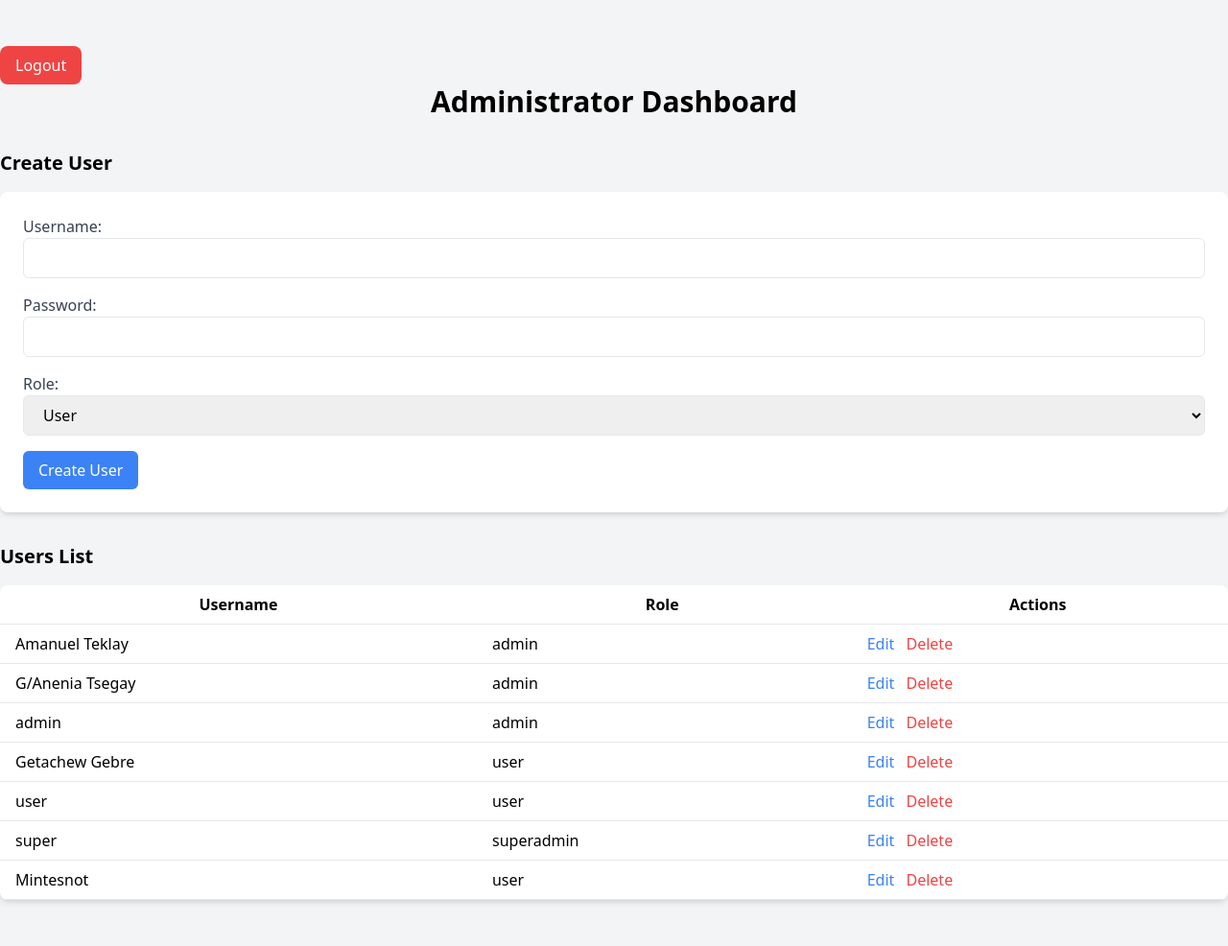
After one commit to Mintesnot-Shigute/Transport-System, a Flask app: template templates/admin_dashboard.html in a window 1280 px wide. The commit adds this page. Shown: the whole page at 96% size. Run offline with Flask 3, Linux system fonts and the light colour scheme; the template is opened without the code that fills it: values that come from a table or form of the project are taken from there, others are empty.

Commit message:
admin dashboard

```diff
--- a/app.py
+++ b/app.py
@@ -95,6 +95,8 @@ def login():
             print(f"Session data: {session}")  # Debugging line
             if user.role == 'admin':
                 return redirect(url_for('driver_list'))
+            if user.role == 'superadmin':
+                return redirect(url_for('admin_dashboard'))
             else:
                 return redirect(url_for('userDashboard'))
         else:
@@ -277,6 +279,60 @@ def confirmation():
 
     # Render the template with the filtered documents
     return render_template('confirmation.html', documents=documents)
+
+
+@app.route('/admin_dashboard', methods=['GET', 'POST'])
+@role_required('superadmin')
+def admin_dashboard():
+    users = User.query.all()
+
+    if request.method == 'POST':
+        action = request.form.get('action')
+
+        if action == 'create':
+            username = request.form['username']
+            password = request.form['password']
+            role = request.form['role']
+            new_user = User(username=username, password=password, role=role)
+
+            try:
+                db.session.add(new_user)
+                db.session.commit()
+                flash('User created successfully!', 'success')
+            except IntegrityError:
+                db.session.rollback()
+                flash('Error: User could not be created.', 'danger')
+
+        elif action == 'update':
+            user_id = request.form['user_id']
+            user = User.query.get_or_404(user_id)
+            user.username = request.form['username']
+            user.password = request.form['password']
+            user.role = request.form['role']
+
+            try:
+                db.session.commit()
+                flash('User updated successfully!', 'success')
+            except IntegrityError:
+                db.session.rollback()
+                flash('Error: User could not be updated.', 'danger')
+
+        elif action == 'delete':
+            user_id = request.form['user_id']
+            user = User.query.get_or_404(user_id)
+            try:
+                db.session.delete(user)
+                db.session.commit()
+                flash('User deleted successfully!', 'success')
+            except IntegrityError:
+                db.session.rollback()
+                flash('Error: User could not be deleted.', 'danger')
+
+        return redirect(url_for('admin_dashboard'))
+
+    return render_template('admin_dashboard.html', users=users)
+
+
 @app.route('/approve/<int:record_id>', methods=['POST'])
 def approve_record(record_id):
     record = TransportRecord.query.get_or_404(record_id)
--- a/create_users.py
+++ b/create_users.py
@@ -13,6 +13,8 @@ def create_default_users():
             # Create regular users
             user1 = User(username='Getachew Gebre', password='1234', role='user')
             user2 = User(username='user', password='1234', role='user')
+            superAdmin = User(username='super', password='1234', role='superadmin')
+
 
             # Add users to the session
             db.session.add(admin1)
@@ -20,6 +22,8 @@ def create_default_users():
             db.session.add(admin3)
             db.session.add(user1)
             db.session.add(user2)
+            db.session.add(superAdmin)
+
 
             # Commit the transaction
             db.session.commit()
--- /dev/null
+++ b/templates/admin_dashboard.html
@@ -0,0 +1,93 @@
+<!DOCTYPE html>
+<html lang="en">
+<head>
+    <meta charset="UTF-8">
+    <meta name="viewport" content="width=device-width, initial-scale=1.0">
+    <title>Admin Dashboard</title>
+    <link href="https://cdn.jsdelivr.net/npm/tailwindcss@2.2.19/dist/tailwind.min.css" rel="stylesheet">
+</head>
+<body class="bg-gray-100">
+    <div class="container mx-auto py-12">
+        <button
+                class="bg-red-500 text-white py-2 px-4 rounded-lg hover:bg-red-600 focus:outline-none focus:ring-2 focus:ring-red-500 focus:ring-offset-2 transition-all duration-300"
+                onclick="window.location.href='/logout'">
+                Logout
+            </button>
+        <h1 class="text-3xl font-bold text-center mb-8">Administrator Dashboard</h1>
+
+        <!-- Create User Form -->
+        <h2 class="text-xl font-bold mb-4">Create User</h2>
+        <form action="{{ url_for('admin_dashboard') }}" method="POST" class="bg-white shadow-md rounded-lg p-6 mb-8">
+            <input type="hidden" name="action" value="create">
+            <div class="mb-4">
+                <label for="username" class="block text-gray-700">Username:</label>
+                <input type="text" name="username" id="username" class="w-full px-4 py-2 rounded-md border" required>
+            </div>
+            <div class="mb-4">
+                <label for="password" class="block text-gray-700">Password:</label>
+                <input type="password" name="password" id="password" class="w-full px-4 py-2 rounded-md border" required>
+            </div>
+            <div class="mb-4">
+                <label for="role" class="block text-gray-700">Role:</label>
+                <select name="role" id="role" class="w-full px-4 py-2 rounded-md border" required>
+                    <option value="user">User</option>
+                    <option value="user">Approver</option>
+                    <option value="admin">Administrator</option>
+                </select>
+            </div>
+            <button type="submit" class="bg-blue-500 text-white px-4 py-2 rounded-md">Create User</button>
+        </form>
+
+        <!-- Users List with Update and Delete Actions -->
+        <h2 class="text-xl font-bold mb-4">Users List</h2>
+        <table class="min-w-full bg-white shadow-md rounded-lg">
+            <thead>
+                <tr>
+                    <th class="py-2 px-4 border-b">Username</th>
+                    <th class="py-2 px-4 border-b">Role</th>
+                    <th class="py-2 px-4 border-b">Actions</th>
+                </tr>
+            </thead>
+            <tbody>
+                {% for user in users %}
+                <tr>
+                    <td class="py-2 px-4 border-b">{{ user.username }}</td>
+                    <td class="py-2 px-4 border-b">{{ user.role }}</td>
+                    <td class="py-2 px-4 border-b">
+                        <!-- Update Form (Hidden by default) -->
+                        <form action="{{ url_for('admin_dashboard') }}" method="POST" class="inline-block">
+                            <input type="hidden" name="action" value="update">
+                            <input type="hidden" name="user_id" value="{{ user.id }}">
+                            <div class="hidden update-form">
+                                <input type="text" name="username" value="{{ user.username }}" class="border rounded-md px-2 py-1 mb-2">
+                                <input type="password" name="password" placeholder="New Password" class="border rounded-md px-2 py-1 mb-2">
+                                <select name="role" class="border rounded-md px-2 py-1 mb-2">
+                                    <option value="user" {% if user.role == 'user' %}selected{% endif %}>User</option>
+                                    <option value="admin" {% if user.role == 'admin' %}selected{% endif %}>Admin</option>
+                                </select>
+                                <button type="submit" class="bg-green-500 text-white px-2 py-1 rounded-md">Update</button>
+                            </div>
+                        </form>
+                        <button onclick="toggleUpdateForm(this)" class="text-blue-500">Edit</button>
+
+                        <!-- Delete Form -->
+                        <form action="{{ url_for('admin_dashboard') }}" method="POST" class="inline-block">
+                            <input type="hidden" name="action" value="delete">
+                            <input type="hidden" name="user_id" value="{{ user.id }}">
+                            <button type="submit" class="text-red-500 ml-2">Delete</button>
+                        </form>
+                    </td>
+                </tr>
+                {% endfor %}
+            </tbody>
+        </table>
+    </div>
+
+    <script>
+        function toggleUpdateForm(button) {
+            const updateForm = button.previousElementSibling.querySelector('.update-form');
+            updateForm.classList.toggle('hidden');
+        }
+    </script>
+</body>
+</html>
--- a/templates/login.html
+++ b/templates/login.html
@@ -54,6 +54,7 @@
                 <select id="role" name="role" required class="block w-full border border-gray-300 rounded-md shadow-sm focus:ring-indigo-500 focus:border-indigo-500 sm:text-sm p-3">
                     <option value="admin">Admin</option>
                     <option value="user">User</option>
+                    <option value="superadmin">Super Admin</option>
                 </select>
             </div>
             <button type="submit" class="w-full bg-indigo-600 text-white font-semibold py-3 px-4 rounded-md shadow-md hover:bg-indigo-700 focus:outline-none focus:ring-2 focus:ring-offset-2 focus:ring-indigo-500 transition duration-200 ease-in-out">Login</button>
```
Also changed, not shown: instance/transport.db.
